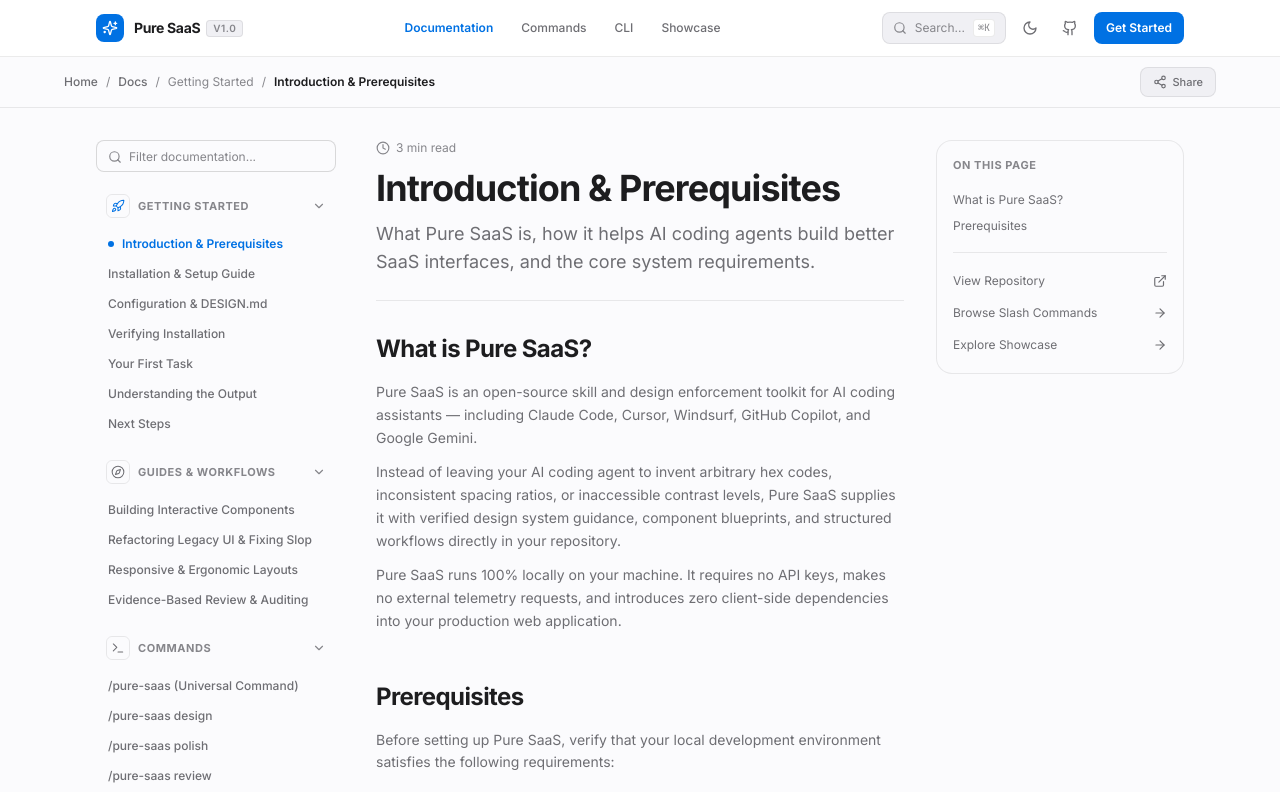
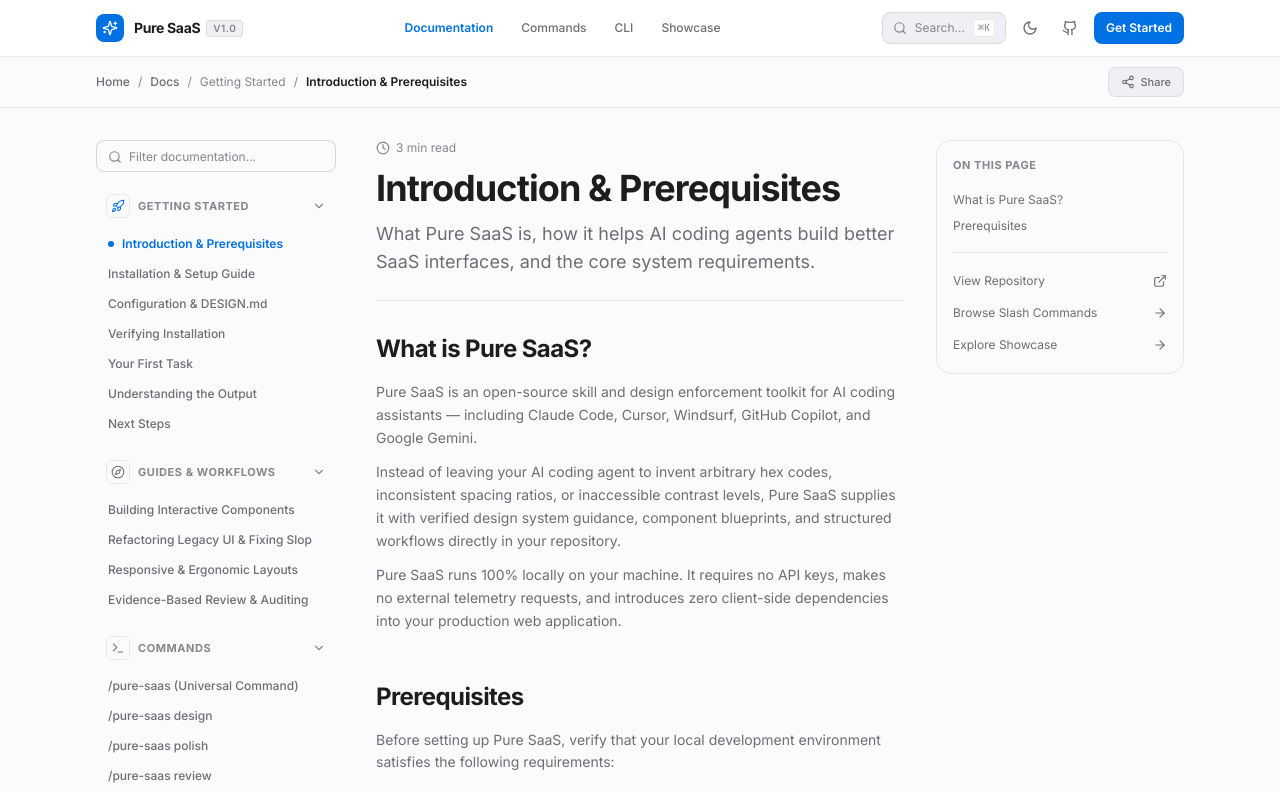
Before and after one commit to LMGXENON/pure-saas, a React (Vite) app in the folder pure-saas-website/: page /docs in a window 1280 px wide. Shown: the top 792 px of the page. Built offline with nearby package versions, Linux system fonts and the light colour scheme.

Commit message:
fix(docs): align subheader breadcrumb container and content section width

```diff
--- a/pure-saas-website/src/pages/DocsPage.tsx
+++ b/pure-saas-website/src/pages/DocsPage.tsx
@@ -91,8 +91,8 @@
   return (
     <div className="min-h-screen bg-canvas text-text-primary">
       {/* Sub-header / GitBook breadcrumb bar */}
-      <div className="border-b border-border-subtle bg-canvas sticky top-14 z-30 px-4 sm:px-6 lg:px-8 py-2.5 w-full">
-        <div className="max-w-6xl mx-auto flex items-center justify-between gap-4 text-xs w-full">
+      <div className="border-b border-border-subtle bg-canvas sticky top-14 z-30 w-full">
+        <div className="max-w-6xl mx-auto px-4 sm:px-6 lg:px-8 py-2.5 flex items-center justify-between gap-4 text-xs w-full">
           {/* Breadcrumbs & Mobile Drawer Trigger */}
           <div className="flex items-center gap-2 text-text-secondary truncate">
             <button
@@ -278,7 +278,7 @@
           {/* ========================================================= */}
           {/* MAIN ARTICLE CONTENT                                      */}
           {/* ========================================================= */}
-          <main className="lg:col-span-6 xl:col-span-6 space-y-8 w-full min-w-0">
+          <main className="lg:col-span-9 xl:col-span-6 space-y-8 w-full min-w-0">
             {/* Header / Title block */}
             <header className="space-y-3 pb-6 border-b border-border-subtle">
               <div className="flex items-center gap-1.5 text-xs text-text-muted">
```
